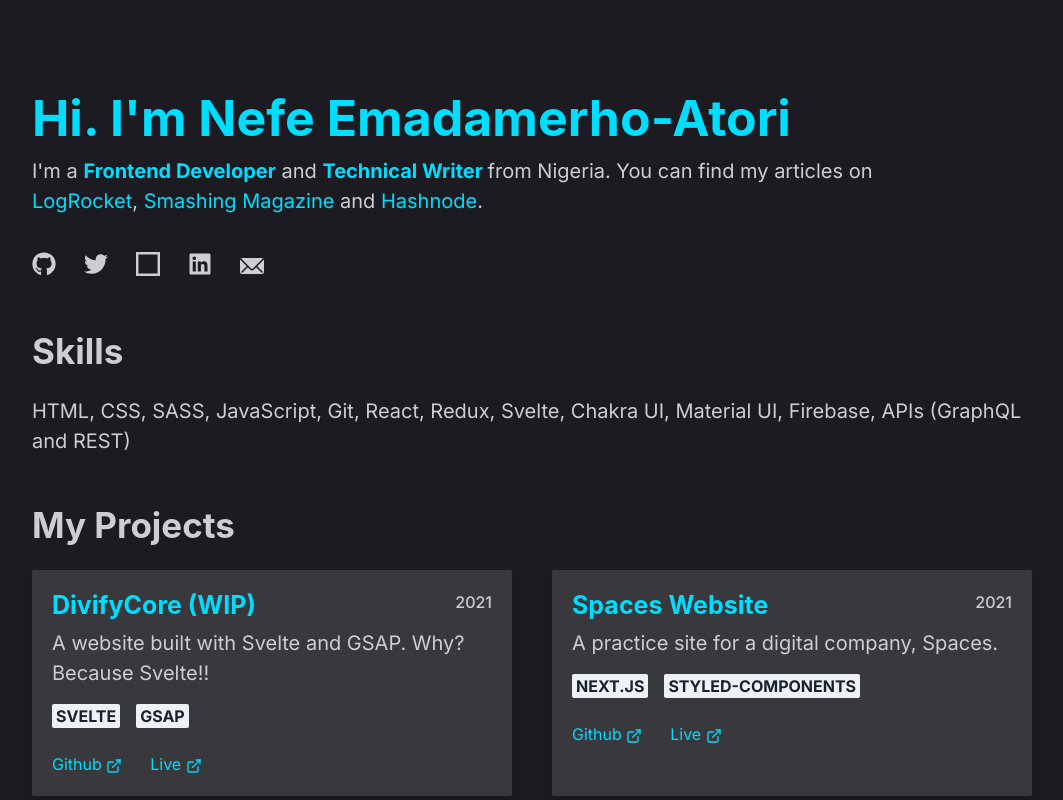
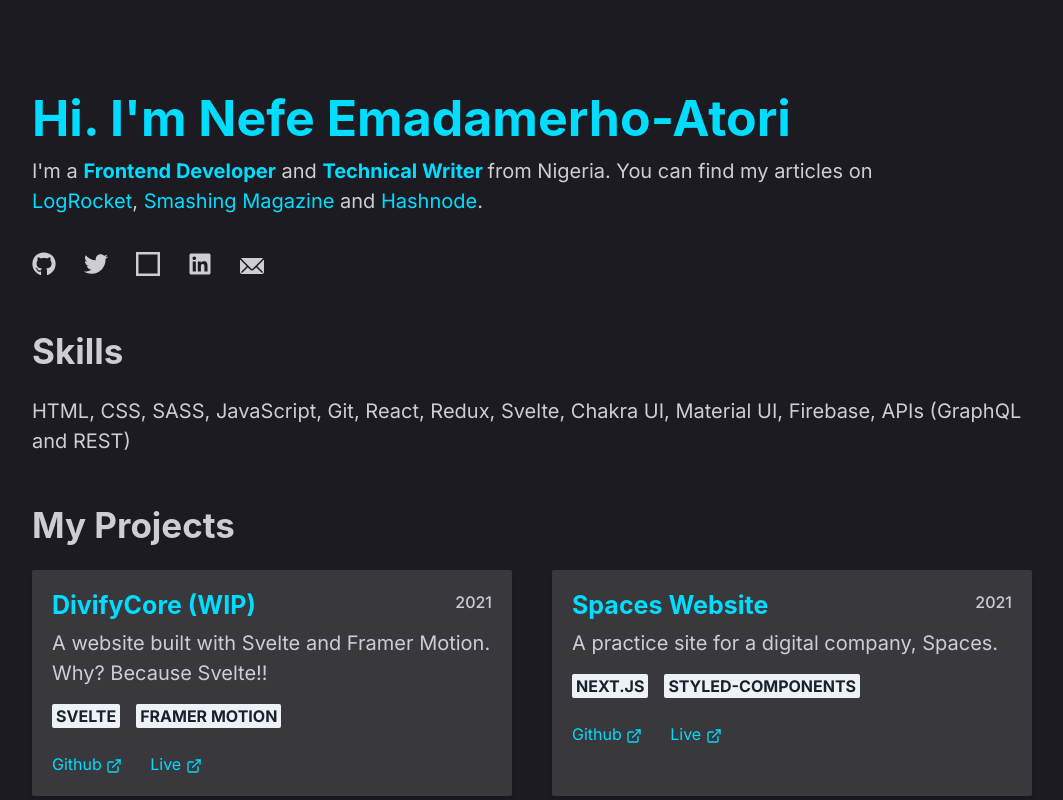
Before and after one commit to nefejames/my-portfolio-v3, a Next.js app: page / in a window 1280 px wide. Shown: the top 800 px of the page, without its empty margins (108-1171 px from the left). Built offline with nearby package versions, Linux system fonts and the light colour scheme.

Commit message:
switching to from GSAP to FM for animations

```diff
--- a/sections/Projects.js
+++ b/sections/Projects.js
@@ -5,8 +5,9 @@
   {
     id: 1,
     title: "DivifyCore (WIP)",
-    details: "A website built with Svelte and GSAP. Why? Because Svelte!! ",
-    tags: ["Svelte", "GSAP"],
+    details:
+      "A website built with Svelte and Framer Motion. Why? Because Svelte!! ",
+    tags: ["Svelte", "Framer Motion"],
     year: "2021",
     githubUrl: "https://github.com/nefejames/divify-core",
     liveUrl: "https://stoic-carson-8ed644.netlify.app/",
```
